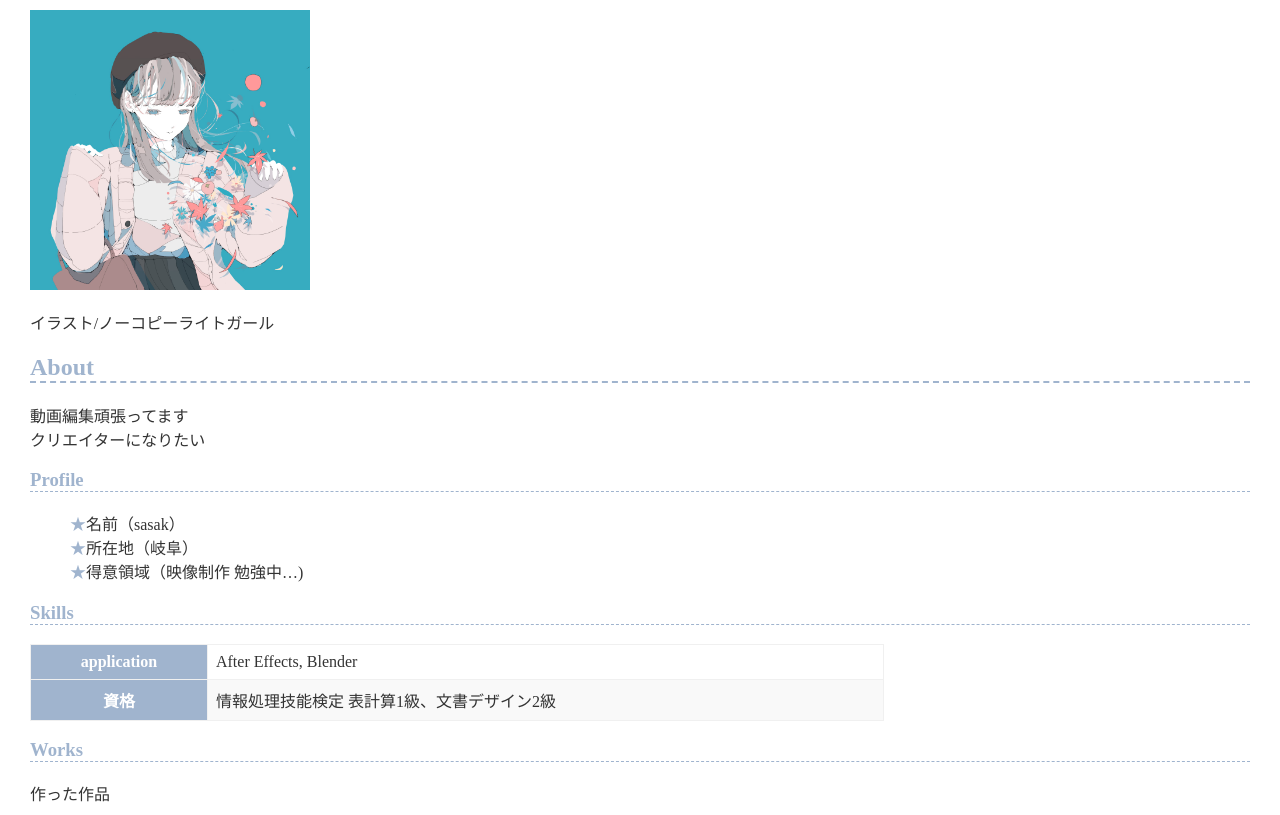
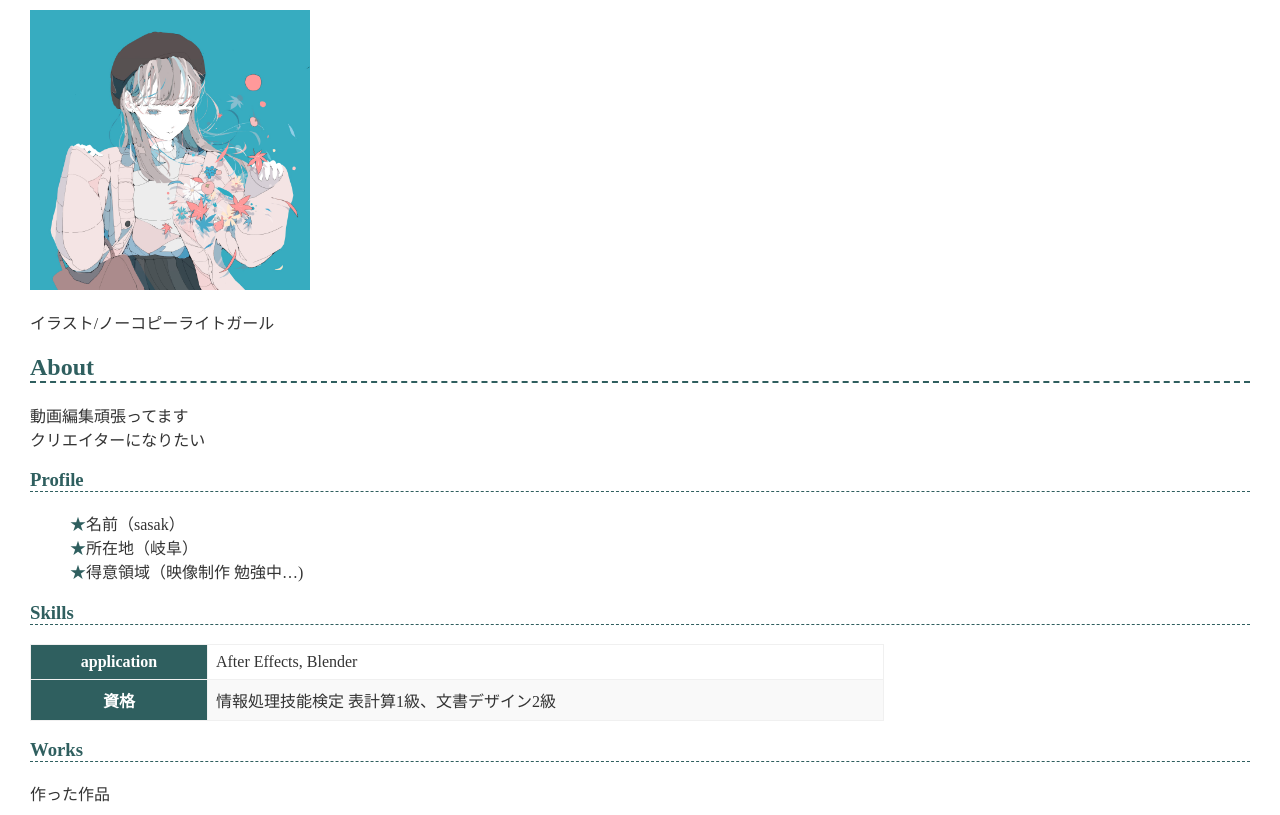
Before and after one commit to sasak392/sasak392.github.io, a plain HTML site: page index.html in a window 1280 px wide. Shown: the part 103-918 px from the top of the page. Drawn offline with Linux system fonts and the light colour scheme.

Commit message:
Update style.css

```diff
--- a/style.css
+++ b/style.css
@@ -3,7 +3,7 @@
 -------------------- */
 
 :root {
-  --theme-color: #a0b4ce;
+  --theme-color: #2f5f5f;
 }
 
 * {
```
